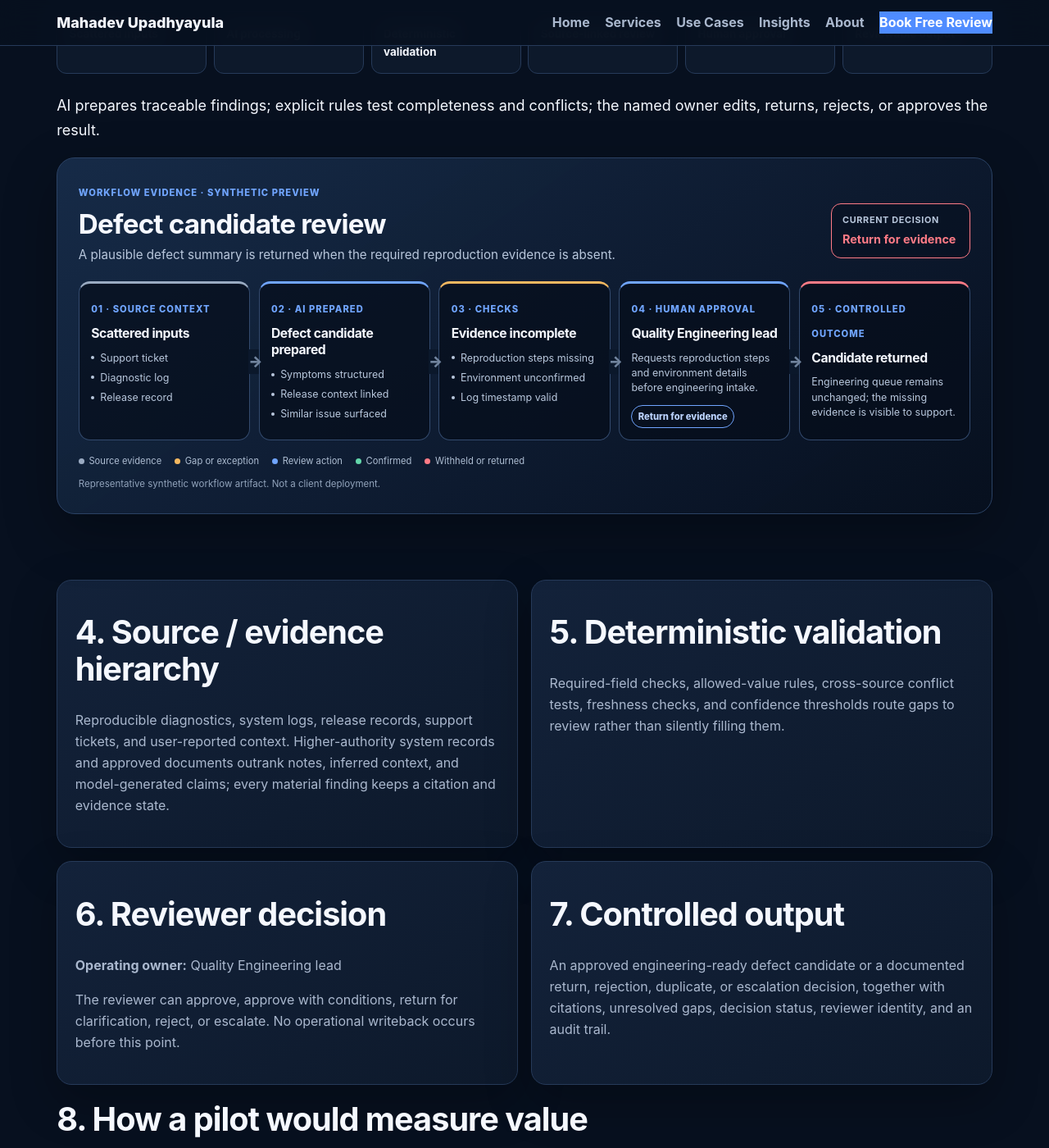
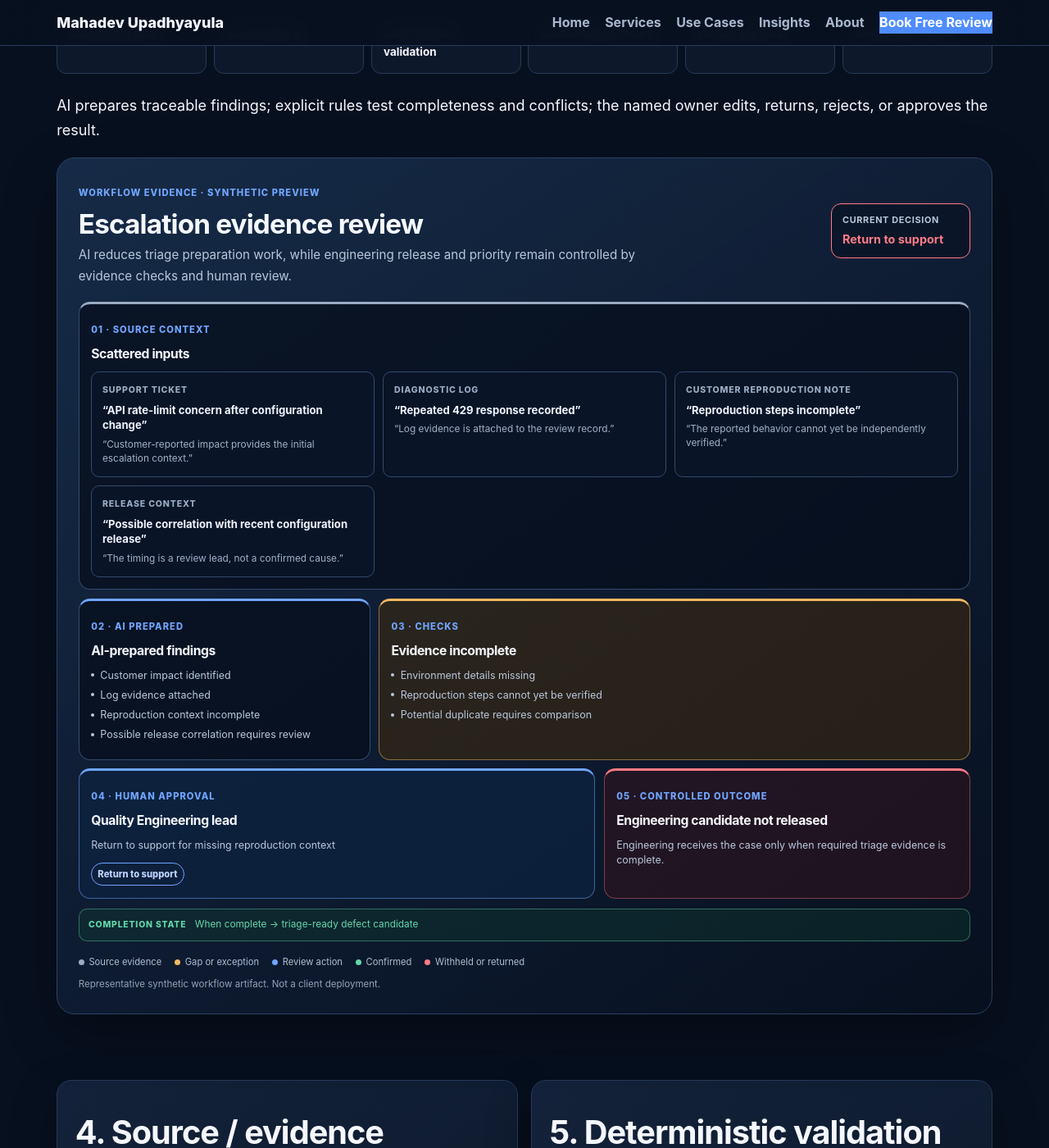
Before and after one commit to mahadevupadhyayula/mahadevupadhyayula.github.io, a Jekyll site: the page built from workflow-evidence/quality-intelligence.md, in a window 1280 px wide and 1400 px high, scrolled down 895 px. Shown: the whole window at 82% size. Built offline with Jekyll 4.4.1, drawn with Linux system fonts in a browser that asks for light colours.

Commit message:
Add quality escalation evidence artifact

```diff
--- a/workflow-evidence/quality-intelligence.md
+++ b/workflow-evidence/quality-intelligence.md
@@ -17,17 +17,31 @@ baseline: Median review time, rework or exception rate, and volume per period me
 target: More reviewer-accepted findings with source coverage; fewer returned outputs and downstream exceptions; no uncontrolled action.
 formula: Eligible volume × current avoidable exception rate × cost per exception × share demonstrably prevented by accepted early findings.
 decision_rule: Continue only if the pilot improves the agreed workflow metric without increasing material errors, reviewer burden, or uncontrolled actions.
-artifact_title: Defect candidate review
-artifact_summary: A plausible defect summary is returned when the required reproduction evidence is absent.
+artifact_title: Escalation evidence review
+artifact_summary: AI reduces triage preparation work, while engineering release and priority remain controlled by evidence checks and human review.
 artifact_state: withheld
-artifact_decision: Return for evidence
-artifact_sources: [Support ticket, Diagnostic log, Release record]
-artifact_finding: Defect candidate prepared
-artifact_findings: [Symptoms structured, Release context linked, Similar issue surfaced]
+artifact_decision: Return to support
+artifact_sources:
+  - title: Support ticket
+    signal: API rate-limit concern after configuration change
+    detail: Customer-reported impact provides the initial escalation context.
+  - title: Diagnostic log
+    signal: Repeated 429 response recorded
+    detail: Log evidence is attached to the review record.
+  - title: Customer reproduction note
+    signal: Reproduction steps incomplete
+    detail: The reported behavior cannot yet be independently verified.
+  - title: Release context
+    signal: Possible correlation with recent configuration release
+    detail: The timing is a review lead, not a confirmed cause.
+artifact_finding: AI-prepared findings
+artifact_findings: [Customer impact identified, Log evidence attached, Reproduction context incomplete, Possible release correlation requires review]
 artifact_check_state: exception
 artifact_check: Evidence incomplete
-artifact_checks: [Reproduction steps missing, Environment unconfirmed, Log timestamp valid]
-artifact_review: Requests reproduction steps and environment details before engineering intake.
-artifact_outcome: Candidate returned
-artifact_outcome_detail: Engineering queue remains unchanged; the missing evidence is visible to support.
+artifact_checks: [Environment details missing, Reproduction steps cannot yet be verified, Potential duplicate requires comparison]
+artifact_review: Return to support for missing reproduction context
+artifact_outcome: Engineering candidate not released
+artifact_outcome_detail: Engineering receives the case only when required triage evidence is complete.
+artifact_resolved_label: Completion state
+artifact_resolved: When complete → triage-ready defect candidate
 ---
```
Also changed, not shown: assets/css/workflow-evidence-artifact.css.
